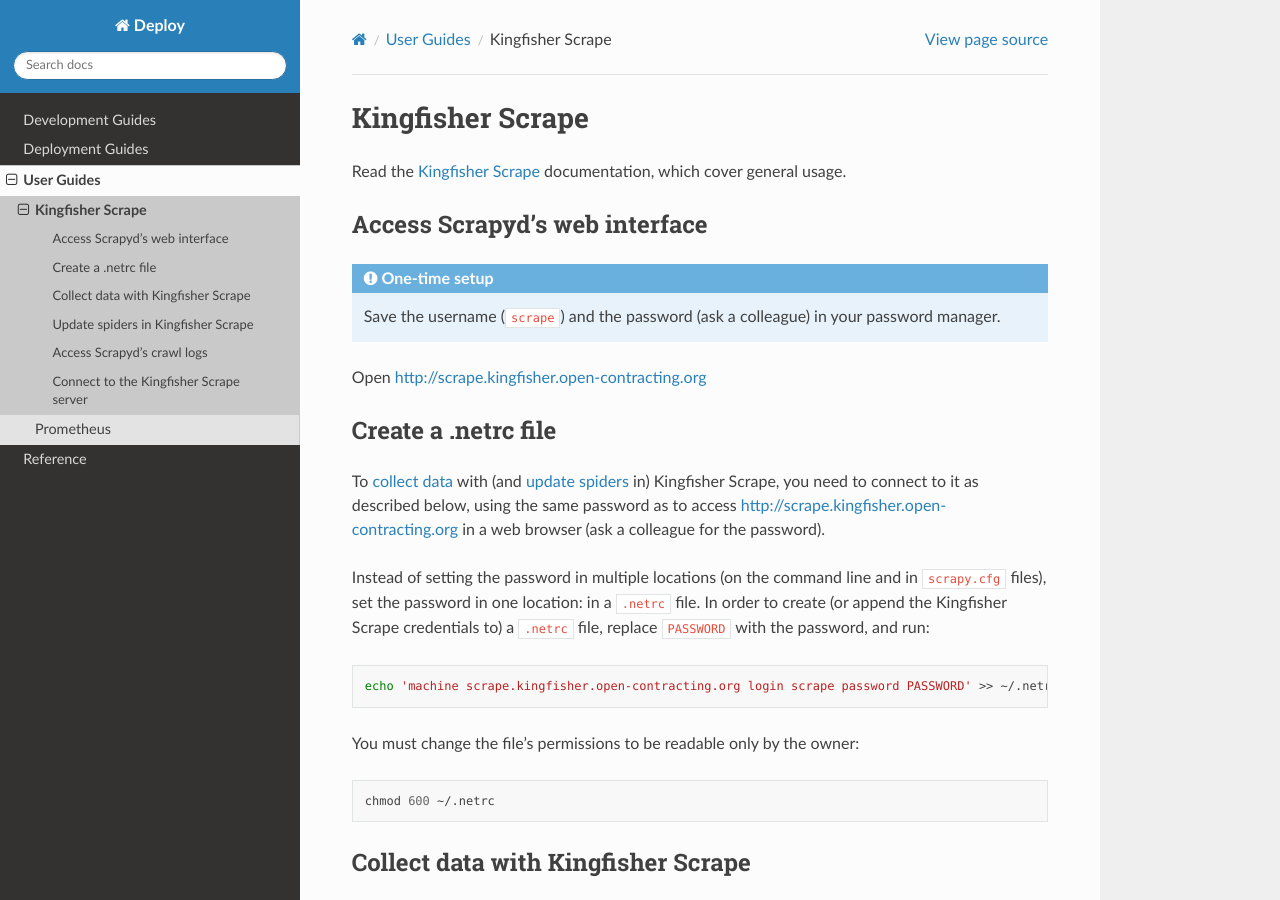
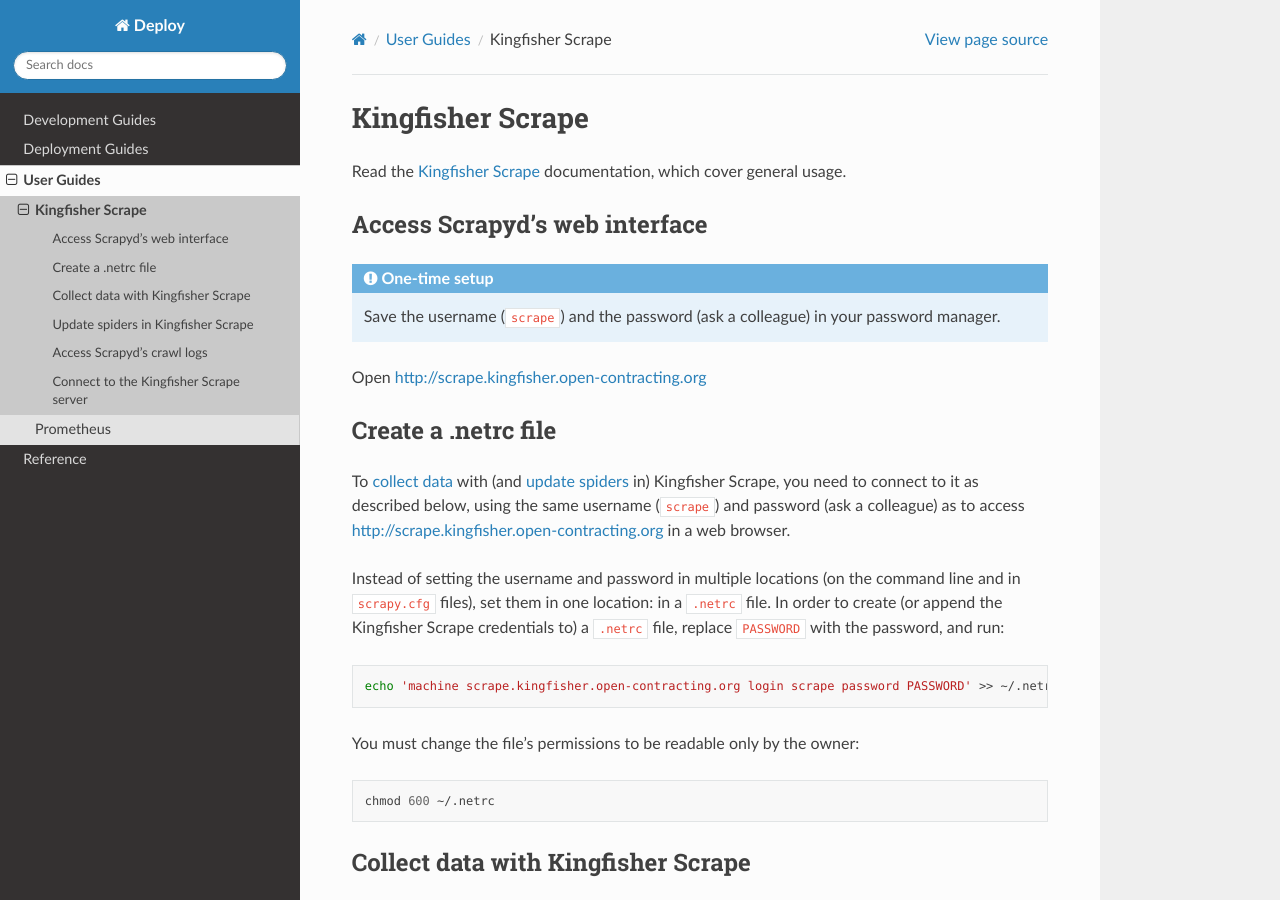
Before and after one commit to open-contracting/deploy, a Sphinx documentation site: the page built from docs/use/kingfisher-collect.rst, in a window 1280 px wide and 900 px high. Built offline with Sphinx 7.4.7 and the Read the Docs theme 2.0.0, drawn with Linux system fonts in a browser that asks for light colours.

Commit message:
Copy-edit

```diff
--- a/docs/use/kingfisher-collect.rst
+++ b/docs/use/kingfisher-collect.rst
@@ -19,9 +19,9 @@
 Create a .netrc file
 --------------------
 
-To :ref:`collect data<collect-data>` with (and :ref:`update spiders<update-spiders>` in) Kingfisher Scrape, you need to connect to it as described below, using the same password as to access http://scrape.kingfisher.open-contracting.org in a web browser (ask a colleague for the password).
+To :ref:`collect data<collect-data>` with (and :ref:`update spiders<update-spiders>` in) Kingfisher Scrape, you need to connect to it as described below, using the same username (``scrape``) and password (ask a colleague) as to access http://scrape.kingfisher.open-contracting.org in a web browser.
 
-Instead of setting the password in multiple locations (on the command line and in ``scrapy.cfg`` files), set the password in one location: in a ``.netrc`` file. In order to create (or append the Kingfisher Scrape credentials to) a ``.netrc`` file, replace ``PASSWORD`` with the password, and run:
+Instead of setting the username and password in multiple locations (on the command line and in ``scrapy.cfg`` files), set them in one location: in a ``.netrc`` file. In order to create (or append the Kingfisher Scrape credentials to) a ``.netrc`` file, replace ``PASSWORD`` with the password, and run:
 
 .. code-block:: bash
 
```
